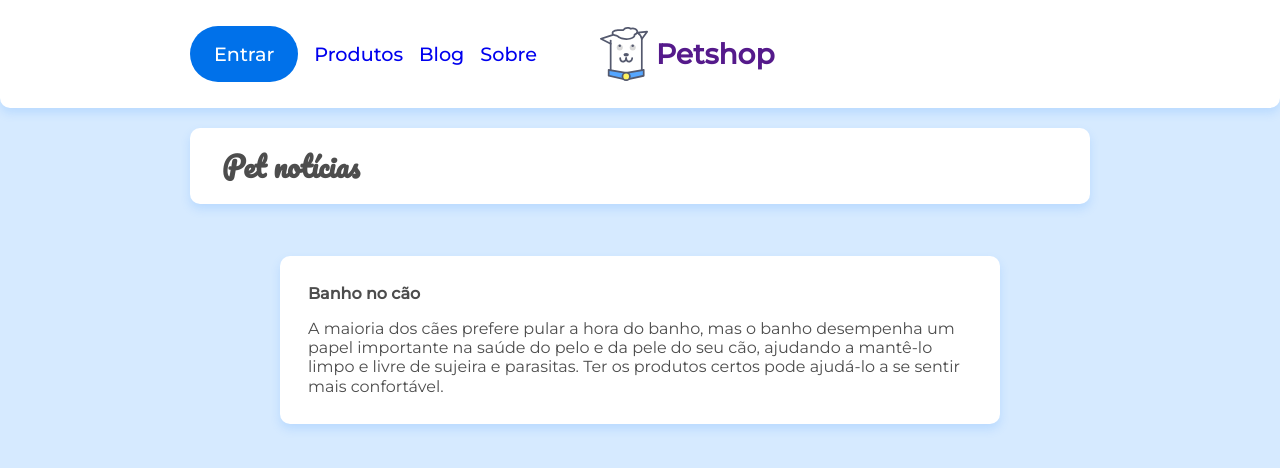
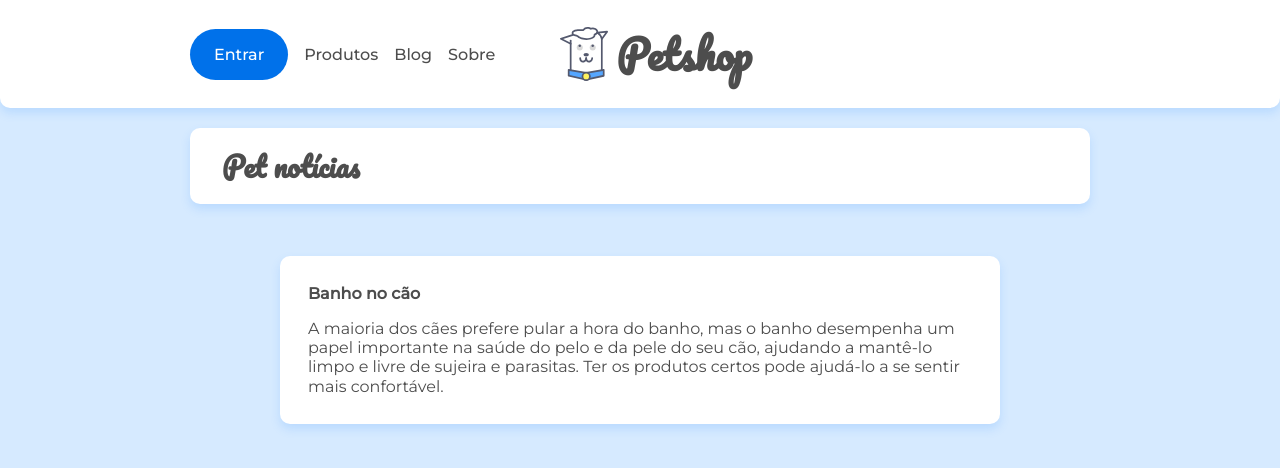
Before and after one commit to sucodelarangela/doguito-blog, a React (Create React App) app: page / in a window 1280 px wide. Shown: the top 468 px of the page. Built offline with nearby package versions, Linux system fonts and the light colour scheme.

Commit message:
header component with global styles

```diff
--- a/public/index.html
+++ b/public/index.html
@@ -10,35 +10,11 @@
       content="Web site created using create-react-app"
     />
     <link rel="apple-touch-icon" href="%PUBLIC_URL%/logo192.png" />
-    <!--
-      manifest.json provides metadata used when your web app is installed on a
-      user's mobile device or desktop. See https://developers.google.com/web/fundamentals/web-app-manifest/
-    -->
-    <link rel="manifest" href="%PUBLIC_URL%/manifest.json" />
-    <!--
-      Notice the use of %PUBLIC_URL% in the tags above.
-      It will be replaced with the URL of the `public` folder during the build.
-      Only files inside the `public` folder can be referenced from the HTML.
-
-      Unlike "/favicon.ico" or "favicon.ico", "%PUBLIC_URL%/favicon.ico" will
-      work correctly both with client-side routing and a non-root public URL.
-      Learn how to configure a non-root public URL by running `npm run build`.
-    -->
     <title>Doguito Blog</title>
     <link rel="stylesheet" href="https://fonts.googleapis.com/css2?family=Montserrat:wght@300;400;500&family=Pacifico&display=swap">
   </head>
   <body>
     <noscript>You need to enable JavaScript to run this app.</noscript>
     <div id="root"></div>
-    <!--
-      This HTML file is a template.
-      If you open it directly in the browser, you will see an empty page.
-
-      You can add webfonts, meta tags, or analytics to this file.
-      The build step will place the bundled scripts into the <body> tag.
-
-      To begin the development, run `npm start` or `yarn start`.
-      To create a production bundle, use `npm run build` or `yarn build`.
-    -->
   </body>
 </html>
--- a/src/assets/css/GlobalStyles.js
+++ b/src/assets/css/GlobalStyles.js
@@ -1,5 +1,5 @@
 import { createGlobalStyle } from "styled-components";
-import { corContrasteClaro, corContrasteEscuro, corDivisao, corPrimaria, corSecundaria, fonteFamiliaCorpo, fontePesoMenuCabecalhoItem, fonteTamanhoLogo, fonteTamanhoMenuCabecalhoItem, sombra } from "./UI/variaveis";
+import { corContrasteClaro, corContrasteEscuro, corDivisao, corPrimaria, corSecundaria, fonteFamiliaCorpo, fonteFamiliaLogo, fontePesoMenuCabecalhoItem, fonteTamanhoLogo, fonteTamanhoMenuCabecalhoItem, sombra } from "./UI/variaveis";
 import menuIcon from '../img/menu.svg';
 
 export const GlobalStyle = createGlobalStyle`
@@ -68,8 +68,9 @@ body {
 }
 
 .cabecalho__titulo {
-    font-family: ${fonteTamanhoLogo};
+    font-family: ${fonteFamiliaLogo};
     font-size: ${fonteTamanhoLogo};
+    color: ${corContrasteEscuro};
     margin-left: 0.5rem;
 }
 
@@ -121,6 +122,7 @@ body {
     padding-left: 1rem;
     padding-bottom: 1.5rem;
     border-bottom: 1px solid ${corDivisao};
+    color: ${corContrasteEscuro};
 }
 
 .menu-item--entrar {
@@ -145,9 +147,6 @@ body {
 		padding-left: 2.5rem;
 	}
 
-    // ${fonteTamanhoLogo} = 2.5rem
-    // ${fonteTamanhoMenuCabecalhoItem} = 1rem
-
 	.cabecalho {
         grid-template-areas: 'menu logo .';
         height: 6.75rem;
@@ -155,6 +154,10 @@ body {
 
     .cabecalho-container {
         grid-area: logo;
+    }
+
+    .cabecalho__titulo {
+        font-size: 2.5rem;
     }
 
     .menu-hamburguer {
@@ -167,6 +170,7 @@ body {
         width: fit-content;
         height: fit-content;
         grid-area: menu;
+        font-size: 1rem;
     }
 
     .menu-cabecalho__fechar {
--- a/src/components/Cabecalho/index.jsx
+++ b/src/components/Cabecalho/index.jsx
@@ -1,3 +1,4 @@
+import { Link } from 'react-router-dom';
 import imagem from '../../assets/img/doguito.svg';
 
 const Cabecalho = () => {
@@ -7,17 +8,17 @@ const Cabecalho = () => {
                 <span className="menu-hamburguer__icone"></span>
             </div>
             <div className="cabecalho-container">
-                <a href="" className="flex flex--centro">
+                <Link to="#" className="flex flex--centro">
                     <img className='cabecalho__logo' src={imagem} alt="Logo Doguito" />
                     <h1 className="cabecalho__titulo">Petshop</h1>
-                </a>
+                </Link>
             </div>
             <nav className="menu-cabecalho">
                 <ul className="menu-itens">
-                    <li><a className='menu-item menu-item--entrar' href="#">Entrar</a></li>
-                    <li><a className='menu-item' href="#">Produtos</a></li>
-                    <li><a className='menu-item' href="/">Blog</a></li>
-                    <li><a className='menu-item' href="/sobre">Sobre</a></li>
+                    <li><Link className='menu-item menu-item--entrar' to="#">Entrar</Link></li>
+                    <li><Link className='menu-item' to="#">Produtos</Link></li>
+                    <li><Link className='menu-item' to="/">Blog</Link></li>
+                    <li><Link className='menu-item' to="/sobre">Sobre</Link></li>
                 </ul>
             </nav>
             <div className="menu-cabecalho-background"></div>
--- a/src/index.js
+++ b/src/index.js
@@ -1,7 +1,6 @@
 import React from 'react';
 import ReactDOM from 'react-dom';
 import App from './App';
-import reportWebVitals from './reportWebVitals';
 
 ReactDOM.render(
   <React.StrictMode>
@@ -9,8 +8,3 @@ ReactDOM.render(
   </React.StrictMode>,
   document.getElementById('root'),
 );
-
-// If you want to start measuring performance in your app, pass a function
-// to log results (for example: reportWebVitals(console.log))
-// or send to an analytics endpoint. Learn more: https://bit.ly/CRA-vitals
-reportWebVitals();
--- a/src/reportWebVitals.js
+++ /dev/null
@@ -1,13 +0,0 @@
-const reportWebVitals = (onPerfEntry) => {
-  if (onPerfEntry && onPerfEntry instanceof Function) {
-    import('web-vitals').then(({ getCLS, getFID, getFCP, getLCP, getTTFB }) => {
-      getCLS(onPerfEntry)
-      getFID(onPerfEntry)
-      getFCP(onPerfEntry)
-      getLCP(onPerfEntry)
-      getTTFB(onPerfEntry)
-    })
-  }
-}
-
-export default reportWebVitals
```
Also changed, not shown: src/components/Cabecalho/style.js (deleted, +0 -66 lines), src/setupTests.js (deleted, +0 -5 lines), public/manifest.json (deleted), public/robots.txt (deleted).
